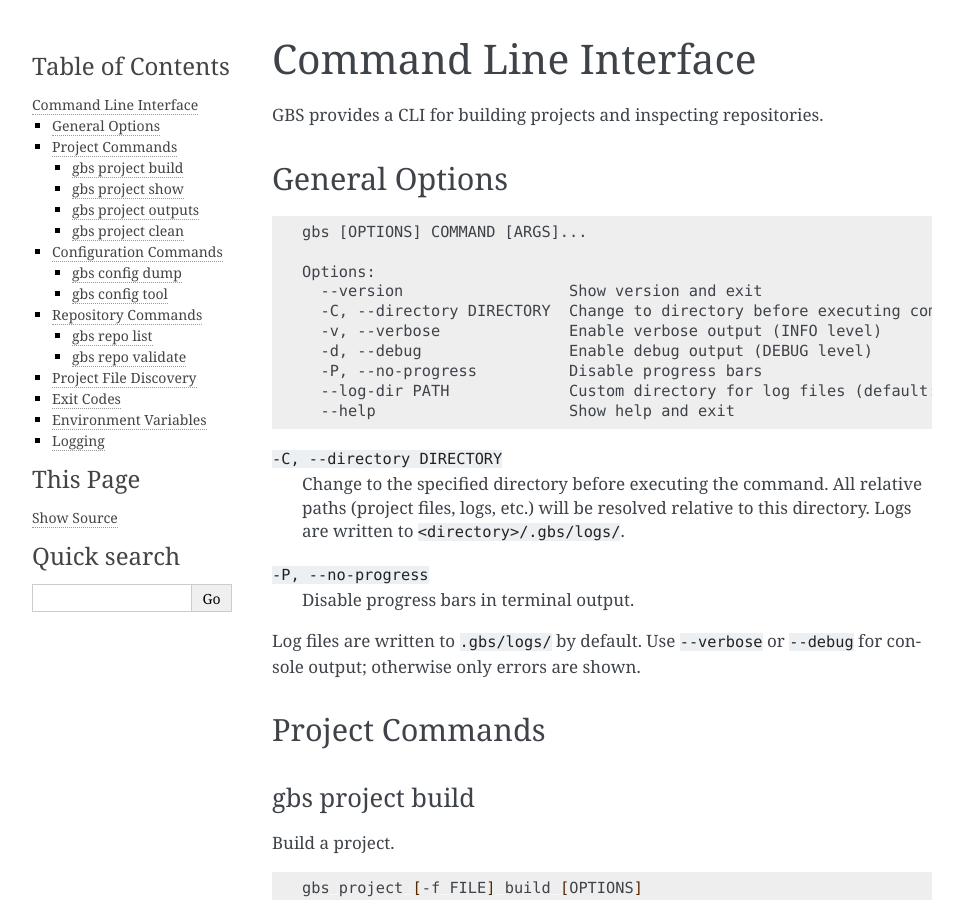
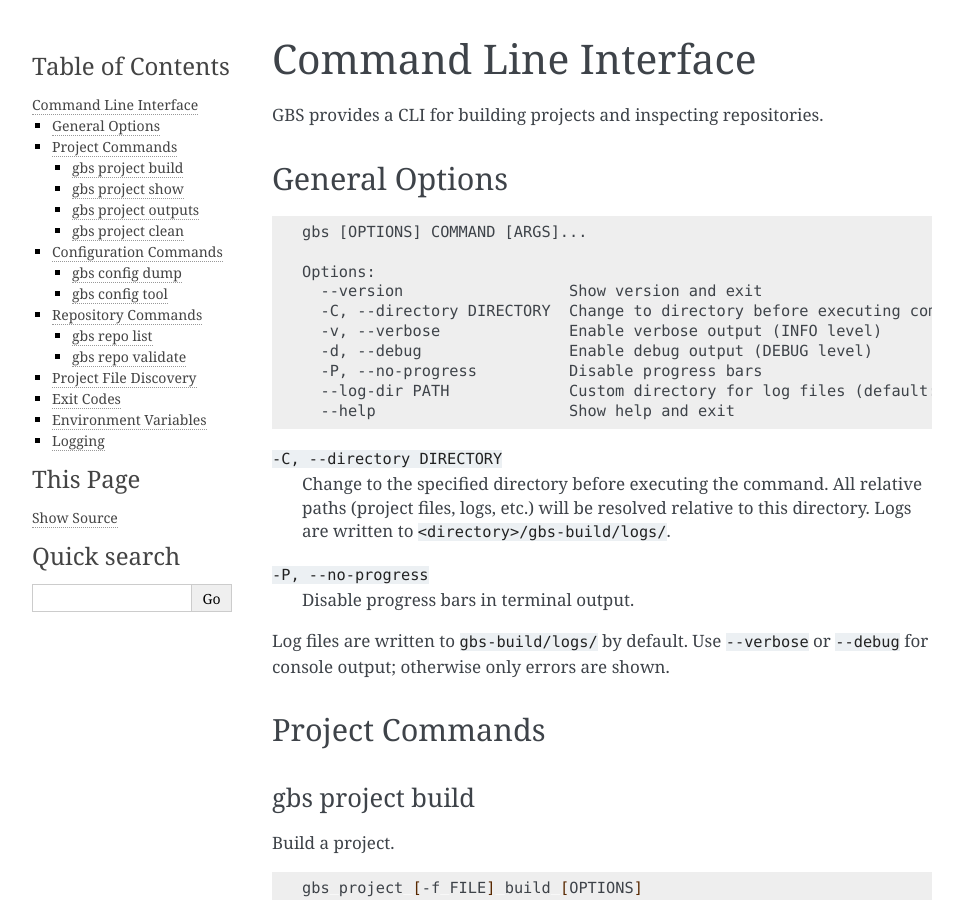
Before and after one commit to nipo/gbs, a Sphinx documentation site: the page built from doc/cli.rst, in a window 1280 px wide and 900 px high. Shown: the whole window, without its empty margins (148-1111 px from the left). Built offline with Sphinx 7.4.7, drawn with Linux system fonts in a browser that asks for light colours; some of the changed text lies outside the part shown.

Commit message:
logging: Move logs to gbs-build/logs and avoid stray pre-chdir log
Default log directory changes from .gbs/logs to gbs-build/logs so
build artifacts and logs share the same top-level output tree.

get_logger() no longer auto-initializes the file handler when called
for a child logger. Modules do `logger = get_logger(__name__)` at
import time, which runs before the CLI processes -C/--directory;
auto-init used to create a one-line log file in the pre-chdir CWD,
then a second log after the chdir. Child loggers now return a
by-name reference and propagate to the "gbs" root logger once
setup_logging() runs in the correct working directory.

```diff
--- a/doc/cli.rst
+++ b/doc/cli.rst
@@ -16,18 +16,18 @@ General Options
      -v, --verbose              Enable verbose output (INFO level)
      -d, --debug                Enable debug output (DEBUG level)
      -P, --no-progress          Disable progress bars
-     --log-dir PATH             Custom directory for log files (default: .gbs/logs)
+     --log-dir PATH             Custom directory for log files (default: gbs-build/logs)
      --help                     Show help and exit
 
 ``-C, --directory DIRECTORY``
     Change to the specified directory before executing the command. All relative
     paths (project files, logs, etc.) will be resolved relative to this directory.
-    Logs are written to ``<directory>/.gbs/logs/``.
+    Logs are written to ``<directory>/gbs-build/logs/``.
 
 ``-P, --no-progress``
     Disable progress bars in terminal output.
 
-Log files are written to ``.gbs/logs/`` by default. Use ``--verbose`` or
+Log files are written to ``gbs-build/logs/`` by default. Use ``--verbose`` or
 ``--debug`` for console output; otherwise only errors are shown.
 
 Project Commands
@@ -319,7 +319,7 @@ Environment Variables
 Logging
 -------
 
-GBS writes detailed logs to ``.gbs/logs/`` in the current directory:
+GBS writes detailed logs to ``gbs-build/logs/`` in the current directory:
 
 - ``gbs.log``: Current session log
 - ``gbs.TIMESTAMP.log``: Archived logs
--- a/doc/design/configuration.rst
+++ b/doc/design/configuration.rst
@@ -246,7 +246,7 @@ or project). Later levels override earlier ones.
       max_parallel: 4
 
 ``max_log_count``
-   Maximum number of log files to keep in ``.gbs/logs/``. Old logs are
+   Maximum number of log files to keep in ``gbs-build/logs/``. Old logs are
    automatically removed at startup, keeping only the most recent ones.
    Set to ``0`` to disable cleanup and keep all logs. Default is ``10``.
 
```
Also changed, not shown: 2 other files.
